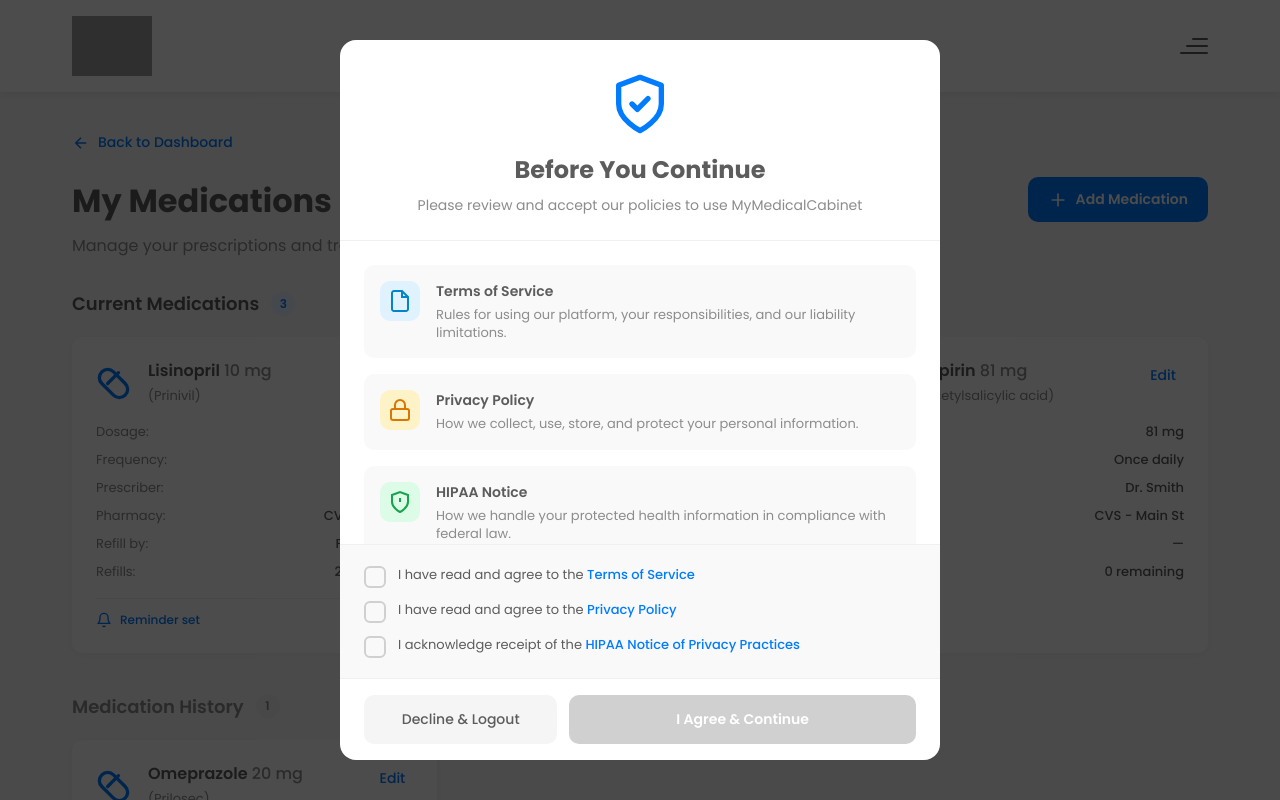
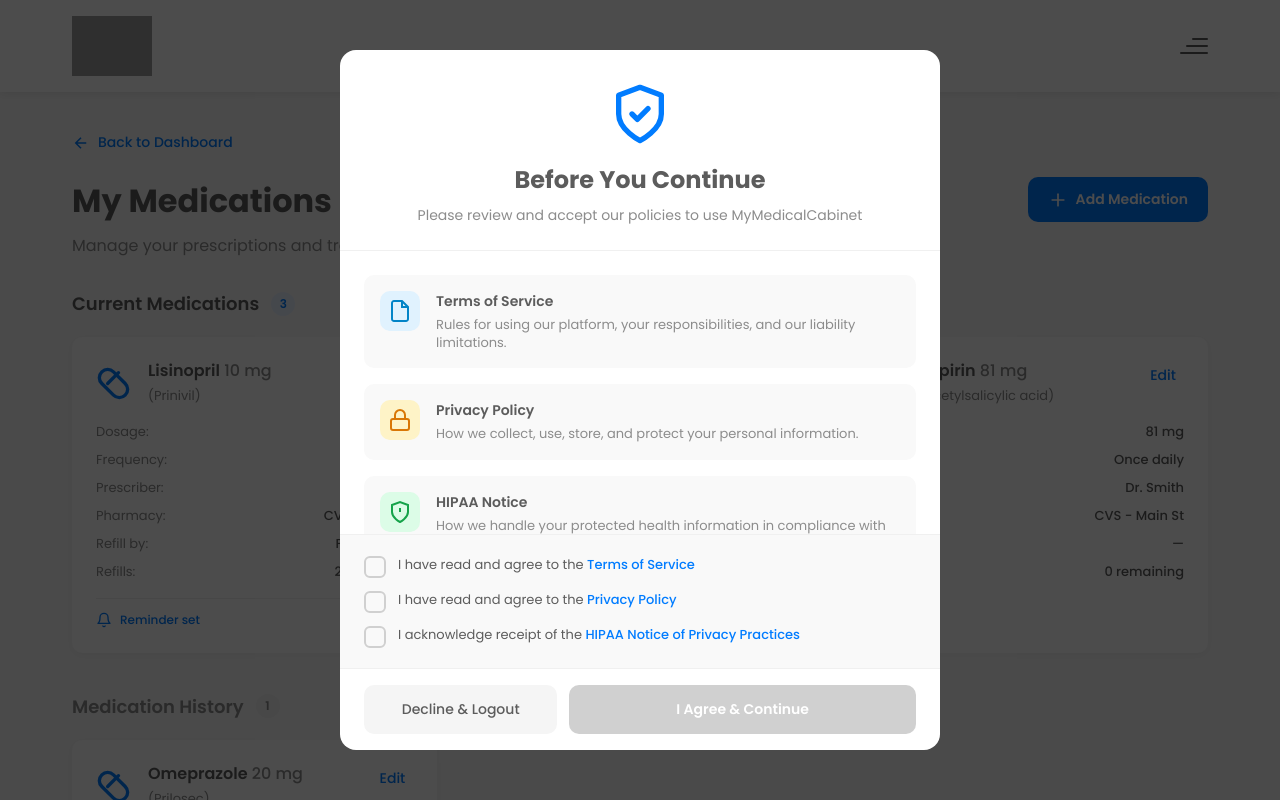
Before and after one commit to silverfoxmediaco/mymedicalcabinetpwa, a React (Create React App) app in the folder client/: page /medications in a window 1280 px wide. Shown: the top 800 px of the page. Built offline with nearby package versions, Linux system fonts and the light colour scheme; no server answers; grey boxes are pictures that could not be loaded.

Commit message:
Fix consent modal to contain footer within bounds
- Set height: 90vh with max-height: 700px for definite sizing
- Set min-height: 0 on content to allow proper flex shrinking
- Footer should now stay visible within modal

Co-Authored-By: Claude Opus 4.5 <noreply@anthropic.com>

```diff
--- a/client/src/components/ConsentModal/ConsentModal.css
+++ b/client/src/components/ConsentModal/ConsentModal.css
@@ -17,8 +17,8 @@
     border-radius: 16px;
     width: 100%;
     max-width: 600px;
-    max-height: 90vh;
-    height: auto;
+    height: 90vh;
+    max-height: 700px;
     display: flex;
     flex-direction: column;
     overflow: hidden;
@@ -103,7 +103,7 @@
     overflow-y: auto;
     padding: 24px;
     -webkit-overflow-scrolling: touch;
-    min-height: 150px;
+    min-height: 0;
 }
 
 /* Summary tab */
```
